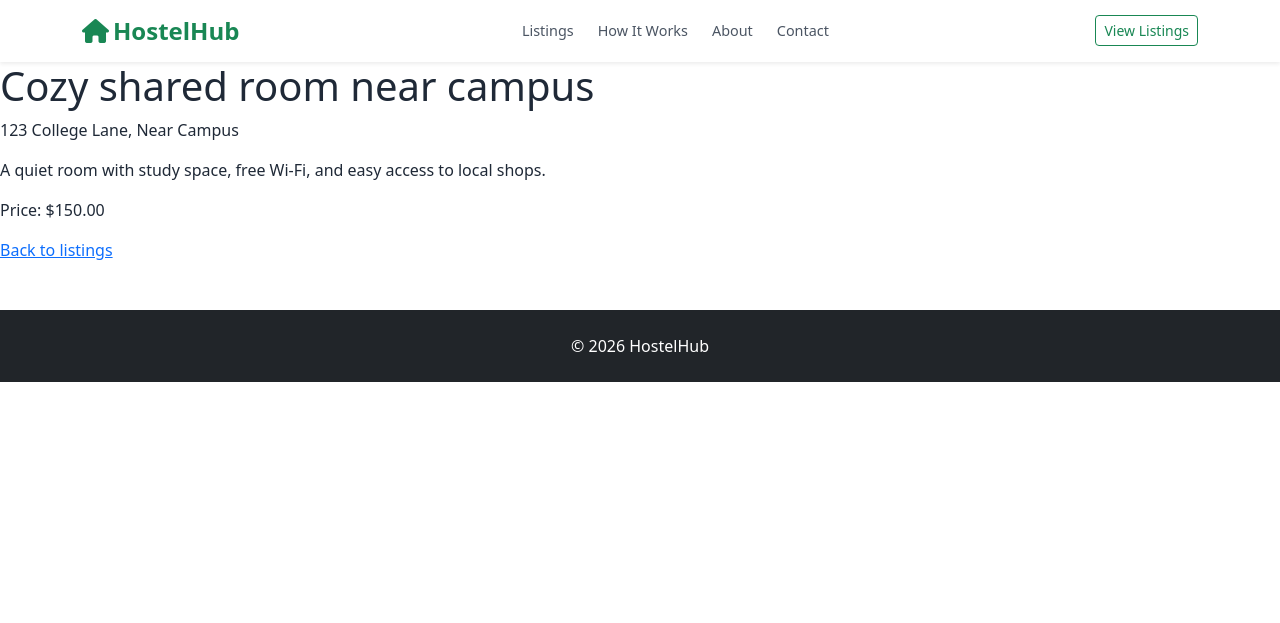
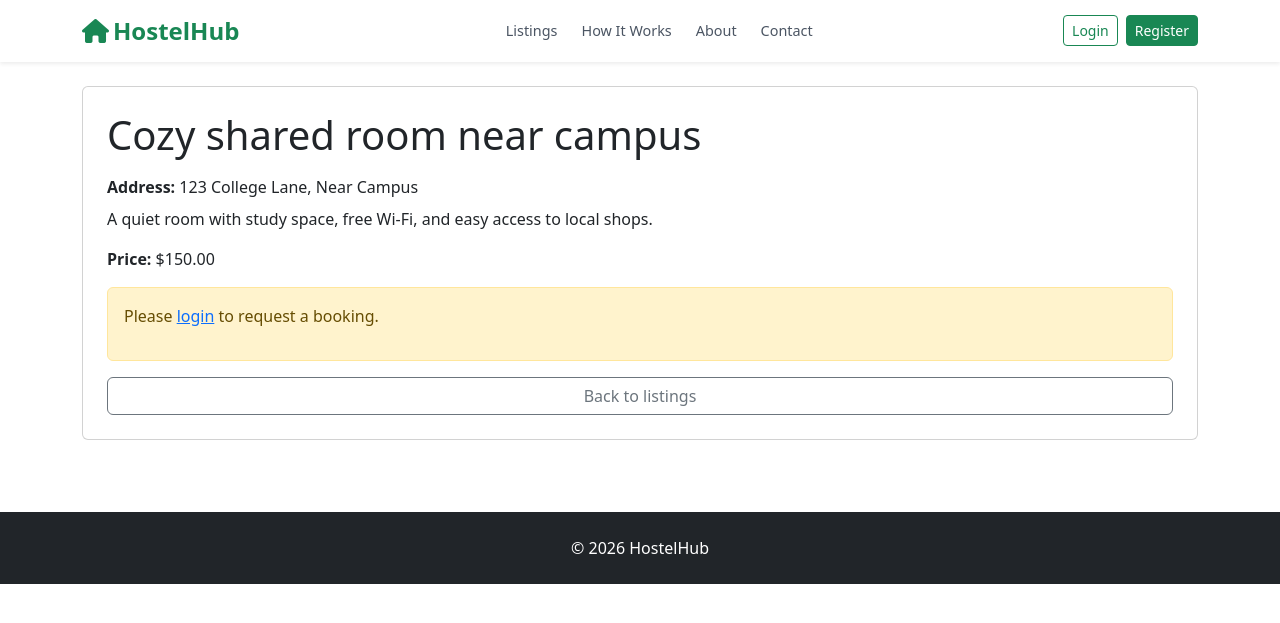
Before and after one commit to MaxwellBrightMalizani/off-campus-hostel-booking-system, a Django app: page /listings/1/ in a window 1280 px wide. Shown: the top 623 px of the page. Run offline with Django 4.2, Linux system fonts and the light colour scheme; data that the repository does not hold is empty.

Commit message:
Add booking dashboard: model, views, templates, URLs

```diff
--- a/system/listings/templates/listings/listing_detail.html
+++ b/system/listings/templates/listings/listing_detail.html
@@ -3,11 +3,31 @@
 {% block title %}{{ listing.title }}{% endblock %}
 
 {% block content %}
-<article class="listing-detail">
-    <h1>{{ listing.title }}</h1>
-    <p class="listing-address">{{ listing.address }}</p>
-    <p class="listing-description">{{ listing.description }}</p>
-    <p class="listing-price">Price: ${{ listing.price }}</p>
-    <a class="button" href="{% url 'listings:listing_list' %}">Back to listings</a>
-</article>
+<div class="container py-4">
+  <div class="card p-4">
+    <h1 class="mb-3">{{ listing.title }}</h1>
+    <p class="mb-2"><strong>Address:</strong> {{ listing.address }}</p>
+    <p class="mb-3">{{ listing.description }}</p>
+    <p class="mb-3"><strong>Price:</strong> ${{ listing.price }}</p>
+
+    {% if user.is_authenticated %}
+      {% if existing_booking %}
+        <div class="alert alert-info">
+          You have a pending booking request for this listing. Check your <a href="{% url 'listings:booking_dashboard' %}">dashboard</a> for updates.
+        </div>
+      {% else %}
+        <form method="post" action="{% url 'listings:create_booking' listing.id %}">
+          {% csrf_token %}
+          <button type="submit" class="btn btn-success">Request Booking</button>
+          <a class="btn btn-outline-secondary ms-2" href="{% url 'listings:listing_list' %}">Back to listings</a>
+        </form>
+      {% endif %}
+    {% else %}
+      <div class="alert alert-warning">
+        <p>Please <a href="{% url 'login' %}">login</a> to request a booking.</p>
+      </div>
+      <a class="btn btn-outline-secondary" href="{% url 'listings:listing_list' %}">Back to listings</a>
+    {% endif %}
+  </div>
+</div>
 {% endblock %}
--- a/system/listings/urls.py
+++ b/system/listings/urls.py
@@ -7,4 +7,7 @@ urlpatterns = [
     path('', views.home, name='home'),
     path('listings/', views.listing_list, name='listing_list'),
     path('listings/<int:pk>/', views.listing_detail, name='listing_detail'),
+    path('book/<int:pk>/', views.create_booking, name='create_booking'),
+    path('dashboard/', views.booking_dashboard, name='booking_dashboard'),
+    path('cancel/<int:booking_id>/', views.cancel_booking, name='cancel_booking'),
 ]
--- a/system/listings/views.py
+++ b/system/listings/views.py
@@ -1,7 +1,13 @@
 from types import SimpleNamespace
 
-from django.shortcuts import render, get_object_or_404
-from .models import Listing
+from django.contrib import messages
+from django.contrib.auth import login
+from django.contrib.auth.decorators import login_required
+from django.contrib.auth.forms import UserCreationForm
+from django.shortcuts import render, get_object_or_404, redirect
+from django.urls import reverse
+
+from .models import Booking, Listing
 
 
 DEFAULT_LISTINGS = [
@@ -51,4 +57,69 @@ def listing_detail(request, pk):
         listing = next((item for item in DEFAULT_LISTINGS if item.id == pk), None)
         if listing is None:
             raise
-    return render(request, 'listings/listing_detail.html', {'listing': listing})
+
+    existing_booking = None
+    if request.user.is_authenticated and isinstance(listing, Listing):
+        existing_booking = Booking.objects.filter(
+            user=request.user,
+            listing=listing,
+            status=Booking.STATUS_PENDING,
+        ).first()
+
+    return render(request, 'listings/listing_detail.html', {
+        'listing': listing,
+        'existing_booking': existing_booking,
+    })
+
+
+@login_required
+def create_booking(request, pk):
+    if request.method != 'POST':
+        return redirect('listings:listing_detail', pk=pk)
+
+    listing = get_object_or_404(Listing, pk=pk)
+    pending_exists = Booking.objects.filter(
+        user=request.user,
+        listing=listing,
+        status=Booking.STATUS_PENDING,
+    ).exists()
+
+    if pending_exists:
+        messages.warning(request, 'You already have a pending booking request for this listing.')
+        return redirect('listings:booking_dashboard')
+
+    Booking.objects.create(user=request.user, listing=listing)
+    messages.success(request, 'Booking request submitted. You can track it on your dashboard.')
+    return redirect('listings:booking_dashboard')
+
+
+@login_required
+def booking_dashboard(request):
+    bookings = Booking.objects.filter(user=request.user).select_related('listing')
+    return render(request, 'bookings/dashboard.html', {'bookings': bookings})
+
+
+@login_required
+def cancel_booking(request, booking_id):
+    booking = get_object_or_404(Booking, pk=booking_id, user=request.user)
+    if booking.status != Booking.STATUS_PENDING:
+        messages.warning(request, 'Only pending bookings can be canceled.')
+    else:
+        booking.status = Booking.STATUS_CANCELLED
+        booking.save(update_fields=['status', 'updated_at'])
+        messages.success(request, 'Your booking request has been canceled.')
+    return redirect('listings:booking_dashboard')
+
+
+def register(request):
+    if request.method == 'POST':
+        form = UserCreationForm(request.POST)
+        if form.is_valid():
+            user = form.save()
+            login(request, user)
+            messages.success(request, 'Registration successful. Welcome!')
+            return redirect('listings:booking_dashboard')
+    else:
+        form = UserCreationForm()
+
+    return render(request, 'accounts/register.html', {'form': form})
--- a/system/system/settings.py
+++ b/system/system/settings.py
@@ -120,6 +120,8 @@ USE_TZ = True
 
 STATIC_URL = 'static/'
 STATICFILES_DIRS = [BASE_DIR / 'static']
+LOGIN_REDIRECT_URL = '/'
+LOGOUT_REDIRECT_URL = '/'
 
 # Default primary key field type
 # https://docs.djangoproject.com/en/4.2/ref/settings/#default-auto-field
--- a/system/system/urls.py
+++ b/system/system/urls.py
@@ -16,8 +16,11 @@ Including another URLconf
 """
 from django.contrib import admin
 from django.urls import path, include
+from listings import views as listing_views
 
 urlpatterns = [
     path('admin/', admin.site.urls),
+    path('accounts/register/', listing_views.register, name='register'),
+    path('accounts/', include('django.contrib.auth.urls')),
     path('', include('listings.urls')),
 ]
--- a/system/templates/base.html
+++ b/system/templates/base.html
@@ -25,7 +25,13 @@
         <li class="nav-item"><a class="nav-link" href="#">Contact</a></li>
       </ul>
       <div class="d-flex gap-2">
-        <a href="{% url 'listings:listing_list' %}" class="btn btn-outline-success btn-sm">View Listings</a>
+        {% if user.is_authenticated %}
+          <a href="{% url 'listings:booking_dashboard' %}" class="btn btn-outline-success btn-sm">My Dashboard</a>
+          <a href="{% url 'logout' %}" class="btn btn-outline-secondary btn-sm">Logout</a>
+        {% else %}
+          <a href="{% url 'login' %}" class="btn btn-outline-success btn-sm">Login</a>
+          <a href="{% url 'register' %}" class="btn btn-success btn-sm">Register</a>
+        {% endif %}
       </div>
     </div>
   </div>
```
Also changed, not shown: system/listings/admin.py (+8 -1 lines), system/listings/models.py (+27 -0 lines), system/templates/accounts/register.html (+29 -0 lines), system/templates/bookings/dashboard.html (added, +65 -0 lines), system/listings/migrations/0002_booking.py (added), system/templates/registration/login.html (added).
